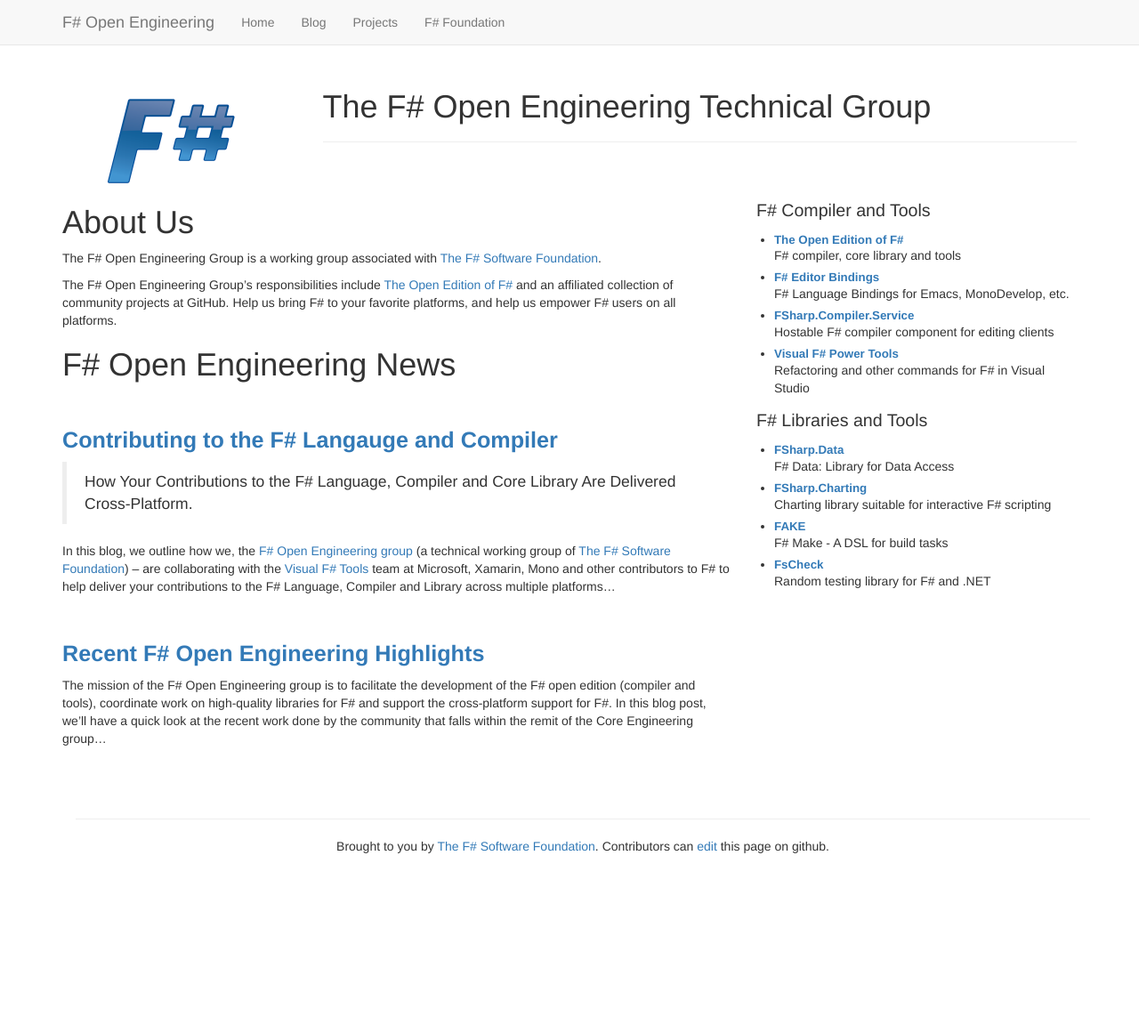
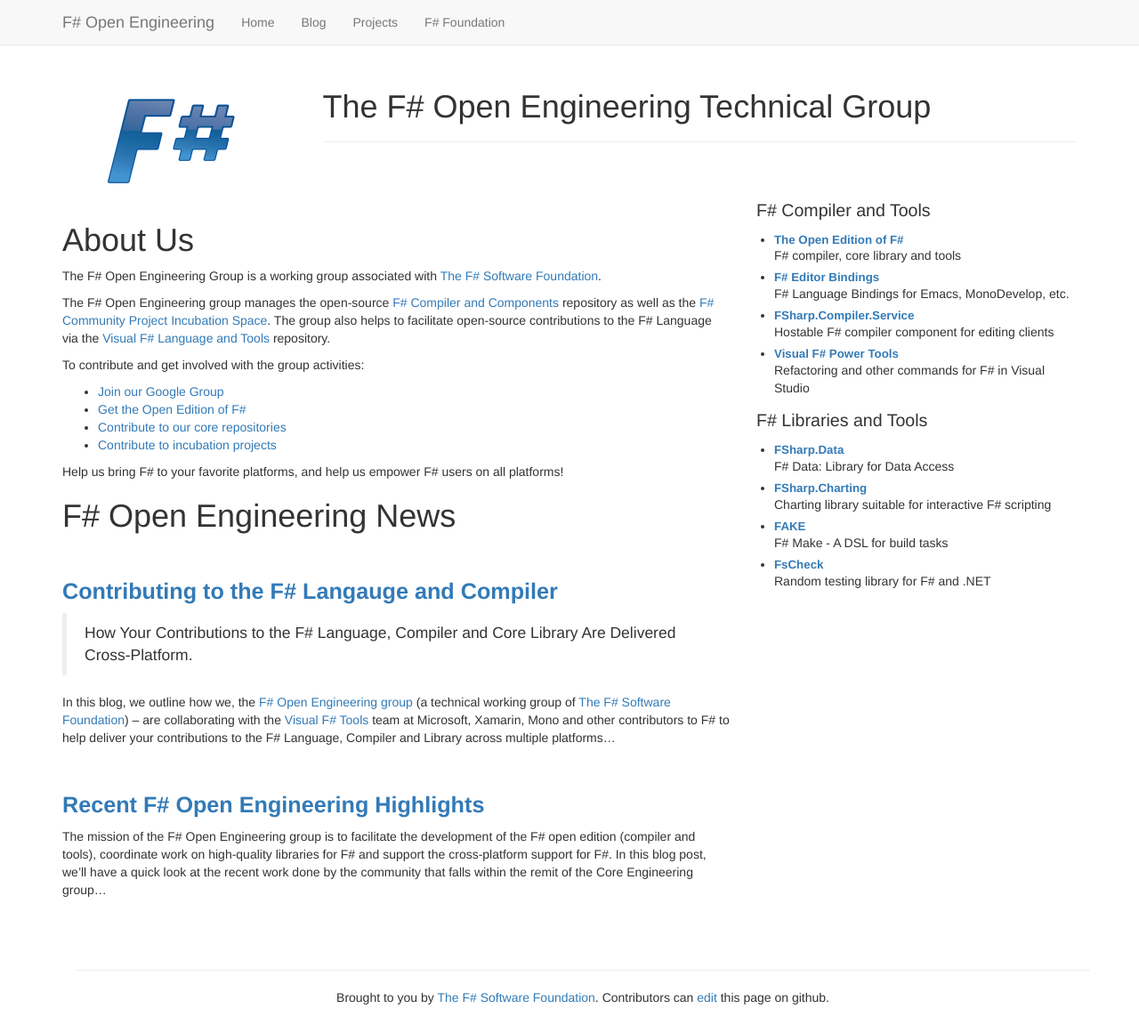
Before and after one commit to fsharp/fsharp.github.io, a Jekyll site: the page built from index.md, in a window 1280 px wide and 1161 px high. Shown: the whole window at 89% size. Built offline with Jekyll 4.4.1, drawn with Linux system fonts in a browser that asks for light colours; nearby versions of some CDN libraries; some web fonts are replaced.

Commit message:
Update index.md

```diff
--- a/index.md
+++ b/index.md
@@ -2,6 +2,8 @@
 layout: default
 title: The F# Open Engineering Group
 ---
+
+<br />
 
 About Us
 ========
@@ -9,10 +11,22 @@
 The F# Open Engineering Group is a working group associated with
 [The F# Software Foundation](http://fsharp.org).
 
-The F# Open Engineering Group's responsibilities include
-[The Open Edition of F#](http://fsharp.github.com/fsharp)
-and an affiliated collection of community projects at GitHub.
-Help us bring F# to your favorite platforms,  and help us empower F# users on all platforms.
+
+The F# Open Engineering group manages the open-source
+[F# Compiler and Components](https://github.com/fsharp) repository as well
+as the [F# Community Project Incubation Space](https://github.com/fsprojects).
+The group also helps to facilitate open-source contributions to the F#
+Language via the [Visual F# Language and Tools](https://visualfsharp.codeplex.com/) repository.
+
+
+To contribute and get involved with the group activities:
+
+* [Join our Google Group](http://groups.google.com/group/fsharp-opensource)
+* [Get the Open Edition of F#](http://fsharp.org)
+* [Contribute to our core repositories](http://github.com/fsharp)
+* [Contribute to incubation projects](http://github.com/fsprojects)
+
+Help us bring F# to your favorite platforms,  and help us empower F# users on all platforms!
 
 
 F# Open Engineering News
```
